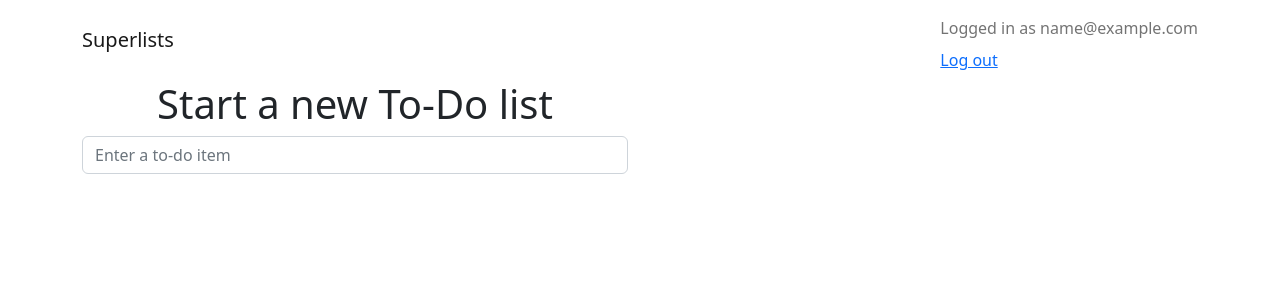
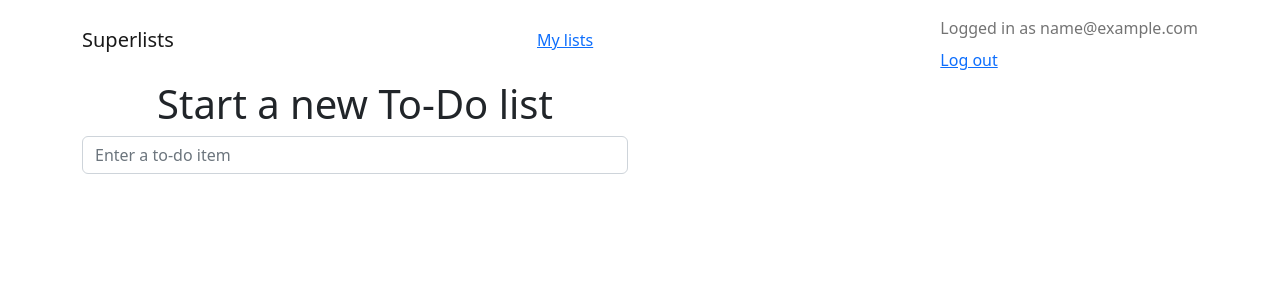
Before and after one commit to anry-dev/python-tutorial, a Django app: page /lists/ in a window 1280 px wide. Shown: the top 300 px of the page. Run offline with Django 3.2, Linux system fonts and the light colour scheme; the visitor is signed in with stand-in values (Sample User, id 1); some libraries are stand-ins or nearby versions.

Commit message:
new URL, view and templates for user_lists

```diff
--- a/lists/templates/base.html
+++ b/lists/templates/base.html
@@ -16,6 +16,9 @@
 		    -->
 		<a class="navbar-brand" href="/">Superlists</a>
 		{% if user.is_authenticated and user.email %}
+		  <ul class="nav navbar-nav navbar-left">
+		    <li><a href="{% url 'user_lists' user.email %}">My lists</a></li>
+		  </ul>
 		  <ul class="nav navbar-nav navbar-right">
 		    <li class="navbar-text">Logged in as {{ user.email }}</li>
 		    <li><a href="{% url 'logout' %}">Log out</a></li>
@@ -48,7 +51,8 @@
 	      <div class="col-md-6 col-md-offset-3 jumbotron">
 		<div class="text-center">
 		<h1>{% block header_text %}{% endblock %}</h1>
-		<form method="POST" action="{% block form_action %}{% endblock %}">
+		{% block list_form %}
+		  <form method="POST" action="{% block form_action %}{% endblock %}">
 			{{ form.text }}
 			{% csrf_token %}
 			{% if form.errors %}
@@ -57,7 +61,8 @@
 			    <input class="form-control" name="email" type="text" />
 			  </div>
 			{% endif %}
-		</form>
+		  </form>
+		{% endblock %}
 		</div>
 	      </div>
 	    </div>
@@ -65,6 +70,13 @@
 	    <div class="row">
 	      <div class="col-md-6 col-md-offset-3">
 		{% block table %}
+		{% endblock %}
+	      </div>
+	    </div>
+
+	    <div class="row">
+	      <div class="col-md-6 col-md-offset-3">
+		{% block extra_content %}
 		{% endblock %}
 	      </div>
 	    </div>
--- a/lists/urls.py
+++ b/lists/urls.py
@@ -5,4 +5,5 @@ urlpatterns = [
     re_path(r'^$', views.home_page, name='home'),
     re_path(r'^new$', views.new_list, name='new_list'),
     re_path(r'^(\d+)/$', views.view_list, name='view_list'),
+    re_path(r'user/(.+)/$', views.user_lists, name='user_lists'),
 ]
--- a/lists/views.py
+++ b/lists/views.py
@@ -37,3 +37,8 @@ def new_list(request):
             return render(request, 'home.html', {'form': form})
 
     return redirect('/')
+
+def user_lists(request, email):
+    '''per-user lists view'''
+
+    return render(request, 'user_lists.html')
```
Also changed, not shown: lists/templates/user_lists.html (added, +14 -0 lines), lists/tests/test_views.py (+11 -1 lines).
